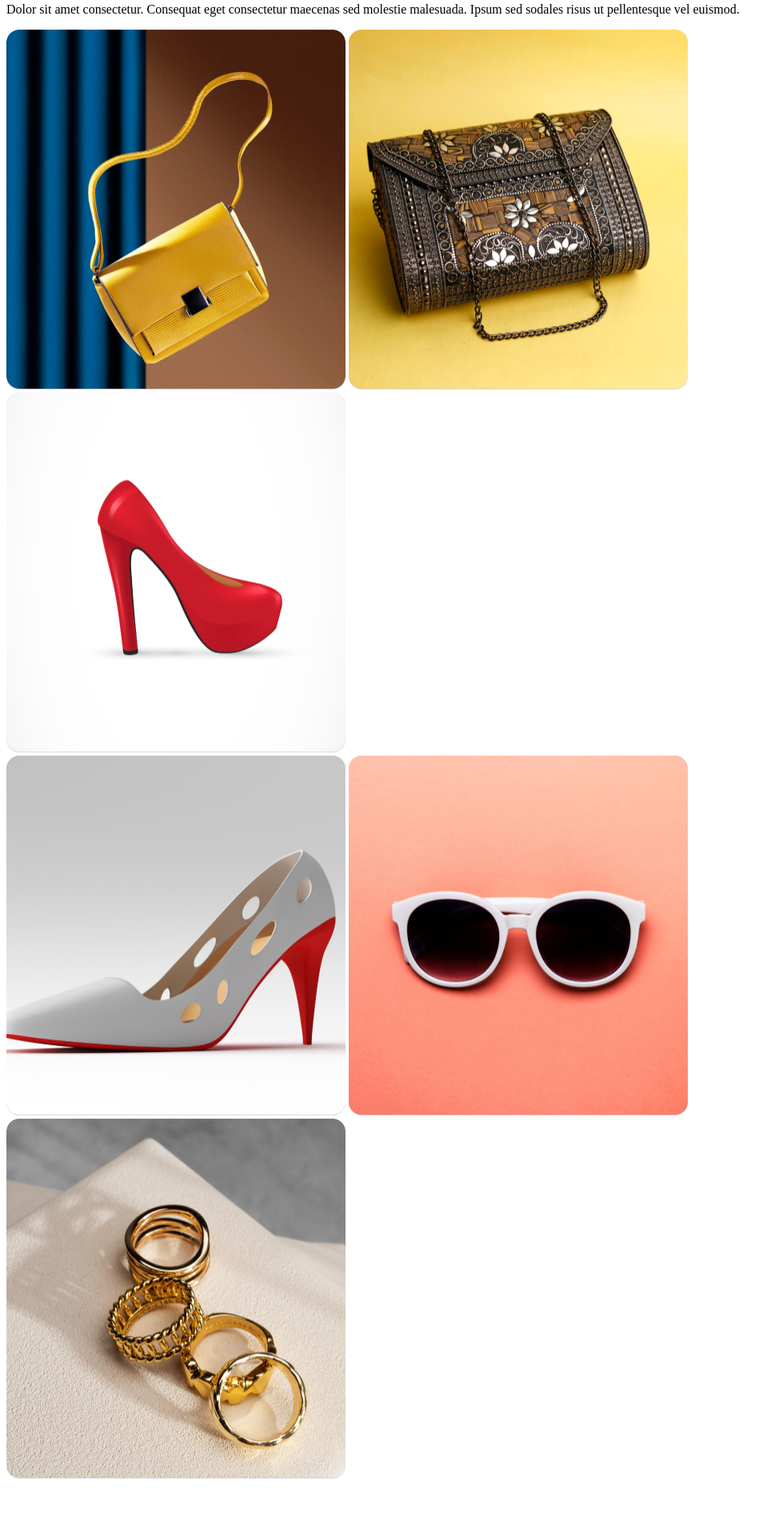
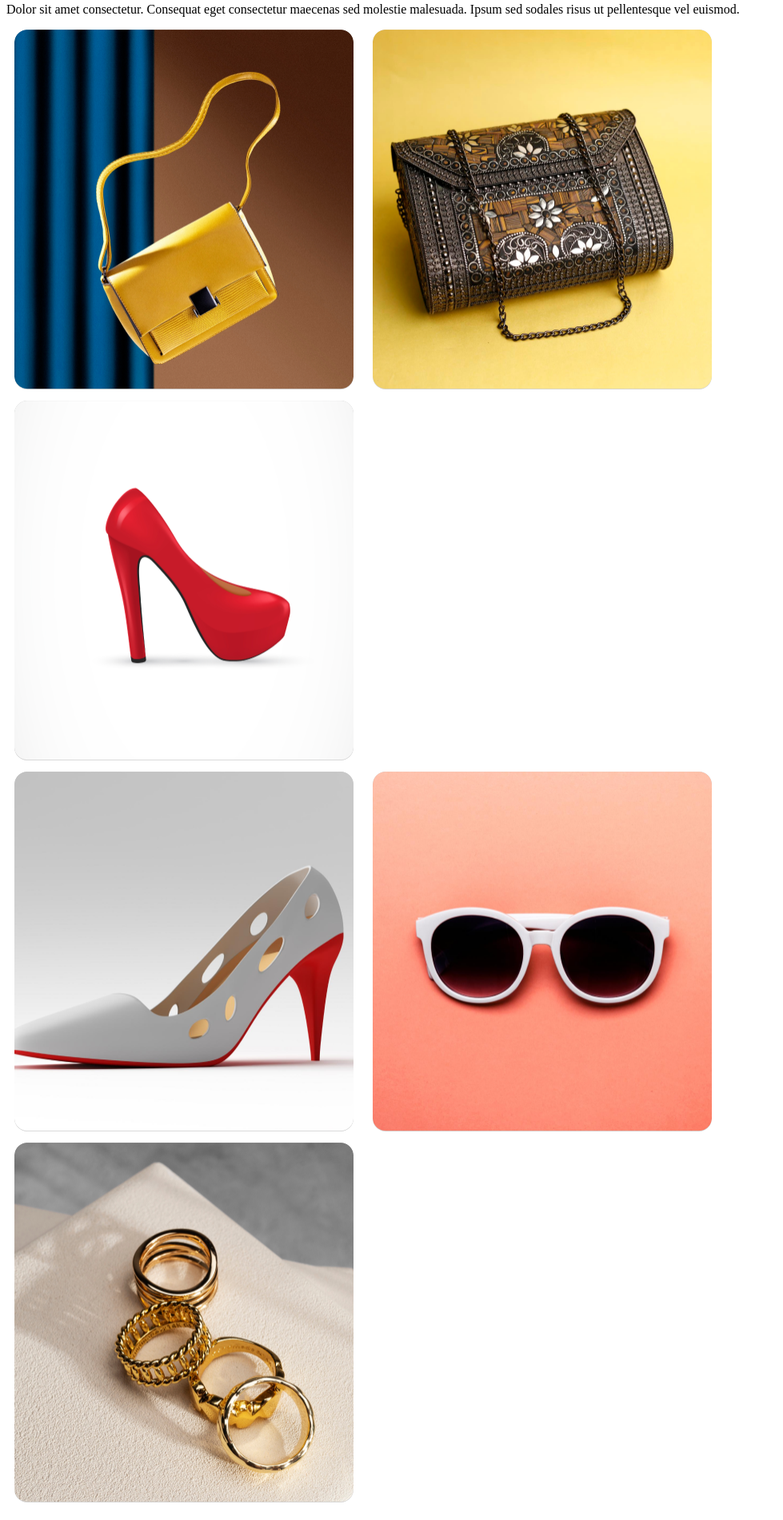
Before and after one commit to Arpi270299/new-year, a plain HTML site: page index.html in a window 1280 px wide. Shown: the part 3954-5855 px from the top of the page at 80% size, without its empty margins (0-979 px from the left). Before the commit the page ends 5815 px from the top, so only its background shows below. Drawn offline with Linux system fonts and the light colour scheme.

Commit message:
portfolio styles added

```diff
--- a/styles/website.css
+++ b/styles/website.css
@@ -158,7 +158,7 @@ text-transform: uppercase;
 
 }
 
-/* portfolio related styles */
+/* portfolio text related styles */
 
 .gifts-quality{
     margin-left: 500px;
@@ -173,6 +173,9 @@ line-height: normal;
 
 /* portfolio related styles */
 .portfolio-bag{
+    margin-bottom: 10px;
+    margin-right: 10px;
+    margin-left: 10px;
     width: 424px;
 height: 450px;
 flex-shrink: 0;
@@ -182,6 +185,9 @@ background: lightgray 0px -35.755px / 100% 142.115% no-repeat;
 }
 
 .portfolio-purse{
+    margin-bottom: 10px;
+    margin-right: 10px;
+    margin-left: 10px;
     width: 424px;
 height: 450px;
 flex-shrink: 0;
@@ -193,6 +199,9 @@ background: lightgray 50% / cover no-repeat;
 .portfolio-red-shoe{
     width: 424px;
 height: 450px;
+margin-bottom: 10px;
+margin-left: 10px;
+margin-right: 10px;
 flex-shrink: 0;
 border-radius: 16px;
 background:  lightgray 50% / cover no-repeat;
@@ -202,14 +211,18 @@ background:  lightgray 50% / cover no-repeat;
 .portfolio-white-shoe{
     width: 424px;
 height: 450px;
-padding : 24;
+margin-bottom: 10px;
+margin-left: 10px;
+margin-right: 10px;
 flex-shrink: 0;
 border-radius: 16px;
 background:lightgray -195.366px 0px / 156.077% 100% no-repeat;
 
 }
 .portfolio-glasses{
-    padding : 24;
+    margin-bottom : 10px;
+    margin-right: 10px;
+    margin-left: 10px;
     width: 424px;
 height: 450px;
 flex-shrink: 0;
@@ -218,7 +231,9 @@ background: lightgray 50% / cover no-repeat;
 
 }
 .portfolio-bangles{
-    padding : 24;
+    margin-bottom: 10px;
+    margin-left: 10px;
+    margin-left: 10px;
     width: 424px;
 height: 450px;
 flex-shrink: 0;
```
